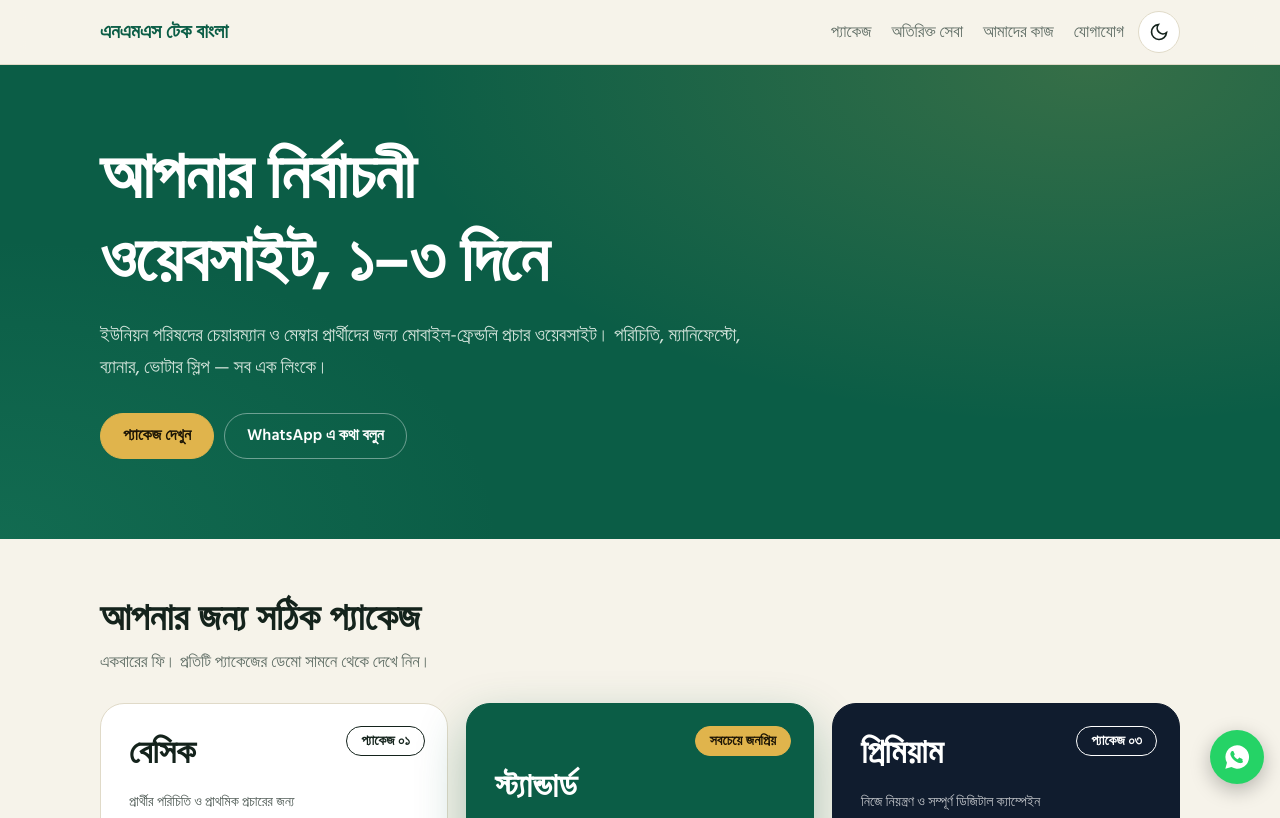
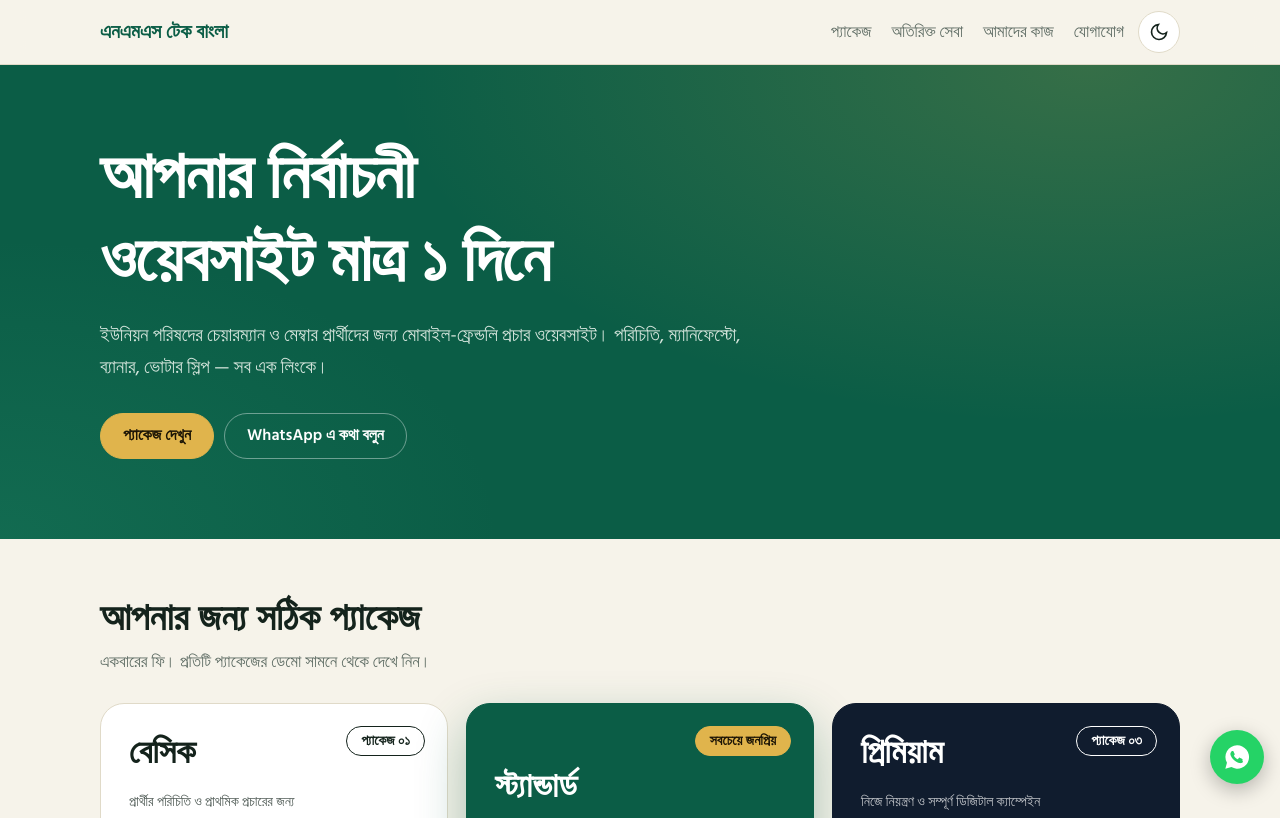
Before and after one commit to nmstechbangla-png/nirbacon.nms, a plain HTML site: page index.html in a window 1280 px wide. Shown: the top 818 px of the page. Drawn offline with Linux system fonts and the light colour scheme.

Commit message:
Update delivery time and title in index.html

```diff
--- a/index.html
+++ b/index.html
@@ -3,10 +3,10 @@
 <head>
 <meta charset="utf-8">
 <meta name="viewport" content="width=device-width,initial-scale=1">
-<title>এনএমএস টেক বাংলা — আপনার নির্বাচনী ওয়েবসাইট, ১–৩ দিনে</title>
+<title>এনএমএস টেক বাংলা — আপনার নির্বাচনী ওয়েবসাইট মাত্র ১ দিনে</title>
 <meta name="description" content="ইউনিয়ন পরিষদের চেয়ারম্যান ও মেম্বার প্রার্থীদের জন্য নির্বাচনী ওয়েবসাইট। বেসিক ৬০০, স্ট্যান্ডার্ড ১২০০, প্রিমিয়াম ২০০০ টাকা।">
 <meta property="og:title" content="এনএমএস টেক বাংলা — নির্বাচনী ওয়েবসাইট">
-<meta property="og:description" content="আপনার নির্বাচনী ওয়েবসাইট, ১–৩ দিনে">
+<meta property="og:description" content="আপনার নির্বাচনী ওয়েবসাইট মাত্র ১ দিনে">
 <link rel="preconnect" href="https://fonts.googleapis.com"><link rel="preconnect" href="https://fonts.gstatic.com" crossorigin>
 <link href="https://fonts.googleapis.com/css2?family=Hind+Siliguri:wght@400;500;600;700&display=swap" rel="stylesheet">
 <link rel="stylesheet" href="assets/css/base.css"><link rel="stylesheet" href="assets/css/home.css">
@@ -20,7 +20,7 @@
 </div></header>
 
 <section class="hero"><div class="w">
- <h1>আপনার নির্বাচনী ওয়েবসাইট, ১–৩ দিনে</h1>
+ <h1>আপনার নির্বাচনী ওয়েবসাইট মাত্র ১ দিনে</h1>
  <p>ইউনিয়ন পরিষদের চেয়ারম্যান ও মেম্বার প্রার্থীদের জন্য মোবাইল-ফ্রেন্ডলি প্রচার ওয়েবসাইট। পরিচিতি, ম্যানিফেস্টো, ব্যানার, ভোটার স্লিপ — সব এক লিংকে।</p>
  <div class="row"><a class="btn g" href="#packages">প্যাকেজ দেখুন</a><a class="btn o" style="color:#fff;border-color:#ffffff66" href="https://wa.me/8801872241478" target="_blank" rel="noopener">WhatsApp এ কথা বলুন</a></div>
 </div></section>
@@ -35,7 +35,7 @@
   <article class="pc s"><span class="tag">সবচেয়ে জনপ্রিয়</span><h3 style="margin-top:34px">স্ট্যান্ডার্ড</h3><small>পূর্ণাঙ্গ নির্বাচনী প্রচারের জন্য</small>
    <div class="price">১২০০<span>টাকা</span></div><small>এককালীন ফি</small>
    <ul class="chk"><li><b>বেসিকের সব কিছু</b></li><li>প্রচারণার ব্যানার/পোস্টার ডিজাইন (৫টি)</li><li>ভোটার স্লিপ তৈরি</li><li>ওয়ার্ডভিত্তিক তথ্য</li><li>নিউজ ও ঘোষণা পেজ</li><li>ভোটের কাউন্টডাউন</li><li>ভিডিও সেকশন</li></ul>
-   <div class="meta">ডেলিভারি ৫–৭ দিন · অগ্রিম ৫০%</div><a class="btn" href="standard/">ডেমো দেখুন</a></article>
+   <div class="meta">ডেলিভারি ১ দিন · অগ্রিম ৩০%</div><a class="btn" href="standard/">ডেমো দেখুন</a></article>
   <article class="pc p"><span class="tag">প্যাকেজ ০৩</span><h3>প্রিমিয়াম</h3><small>নিজে নিয়ন্ত্রণ ও সম্পূর্ণ ডিজিটাল ক্যাম্পেইন</small>
    <div class="price">২০০০<span>টাকা</span></div><small>এককালীন ফি</small>
    <ul class="chk"><li><b>স্ট্যান্ডার্ডের সব কিছু</b></li><li>অ্যাডমিন প্যানেল (Gmail OTP লগইন)</li><li>নিজে লেখা ও ছবি আপডেট</li><li>সমস্যা ট্র্যাকার (নম্বর ও স্ট্যাটাস সহ)</li><li>স্বেচ্ছাসেবক ম্যানেজমেন্ট (ওয়ার্ড অনুযায়ী)</li><li>ভোটার সহায়তা চ্যাটবট</li><li>“সফটওয়্যার ডাউনলোড করুন” ইনস্টল বাটন</li><li>গুগল সার্চের জন্য SEO</li></ul>
```
